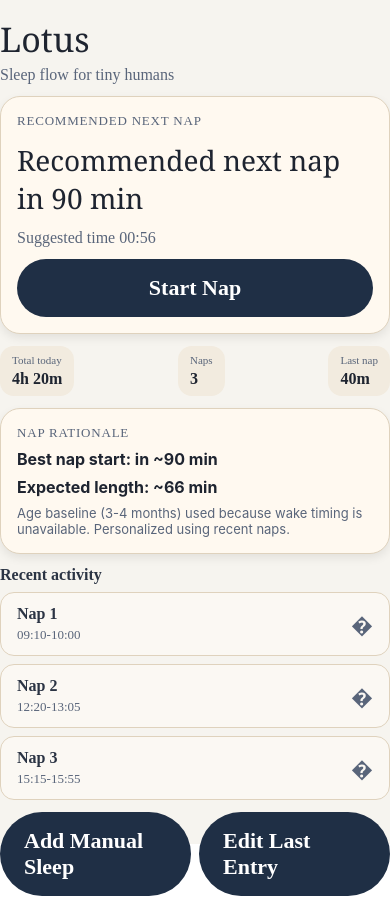
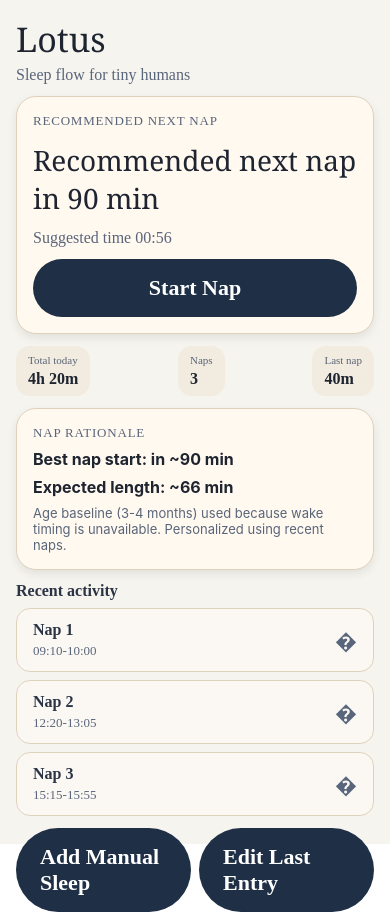
Before and after one commit to RenseNotenboom/lotus, a React Native app: screen / in a window 390 px wide. Built offline with nearby package versions, Linux system fonts and the light colour scheme.

Commit message:
fix: migrate safe area usage to safe-area-context

```diff
--- a/App.tsx
+++ b/App.tsx
@@ -1,5 +1,15 @@
+import { SafeAreaProvider } from "react-native-safe-area-context";
 import { AppNavigator } from "./src/navigation/AppNavigator";
 
 export default function App() {
-  return <AppNavigator />;
+  return (
+    <SafeAreaProvider
+      initialMetrics={{
+        frame: { x: 0, y: 0, width: 390, height: 844 },
+        insets: { top: 44, left: 0, right: 0, bottom: 34 }
+      }}
+    >
+      <AppNavigator />
+    </SafeAreaProvider>
+  );
 }
--- a/package.json
+++ b/package.json
@@ -17,6 +17,7 @@
     "react": "19.1.0",
     "react-dom": "19.1.0",
     "react-native": "0.81.5",
+    "react-native-safe-area-context": "~5.6.0",
     "react-native-web": "^0.21.0"
   },
   "devDependencies": {
```
Also changed, not shown: src/features/dashboard/DashboardScreen.tsx (+7 -6 lines), 2 other files (tests, documents, lock files or other folders).
